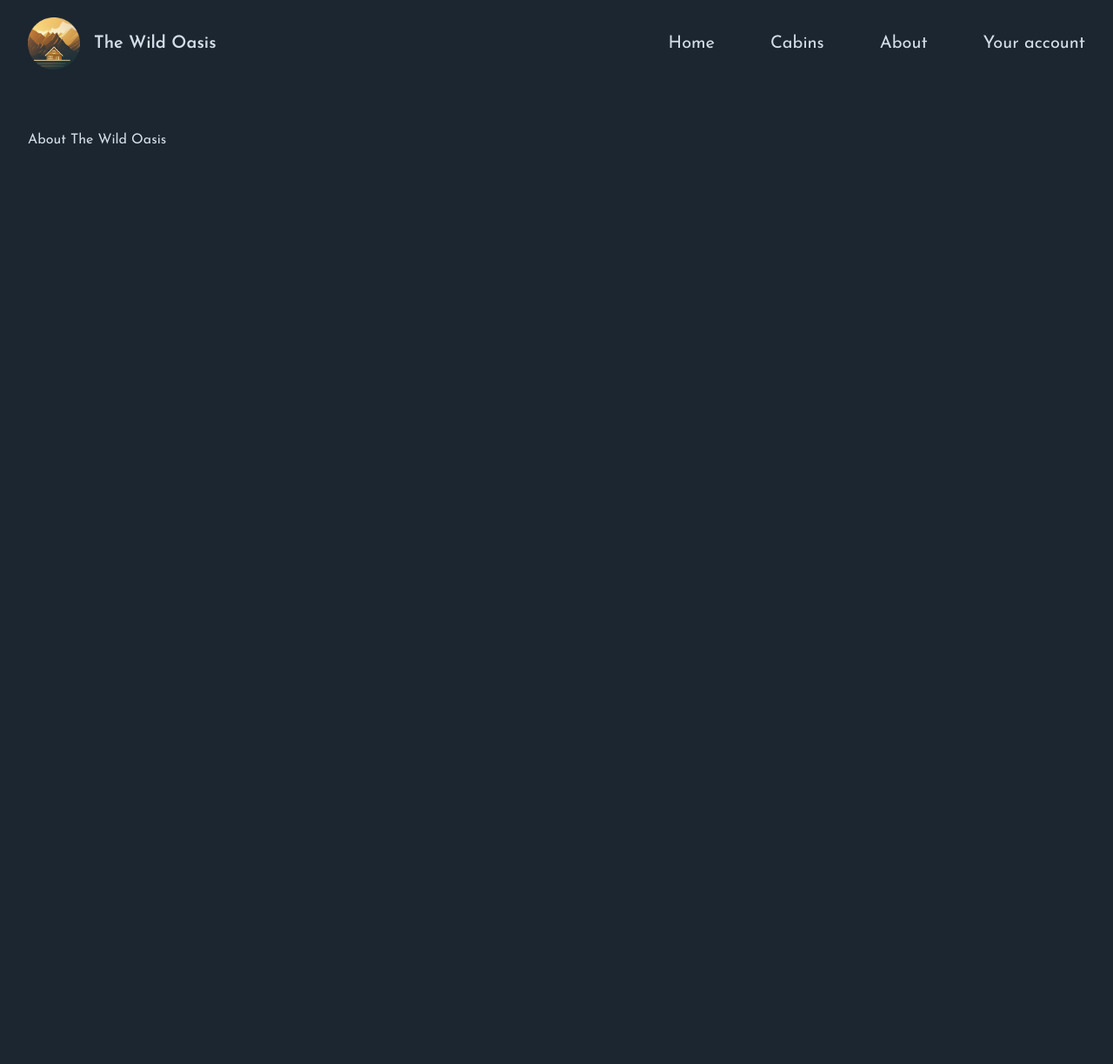
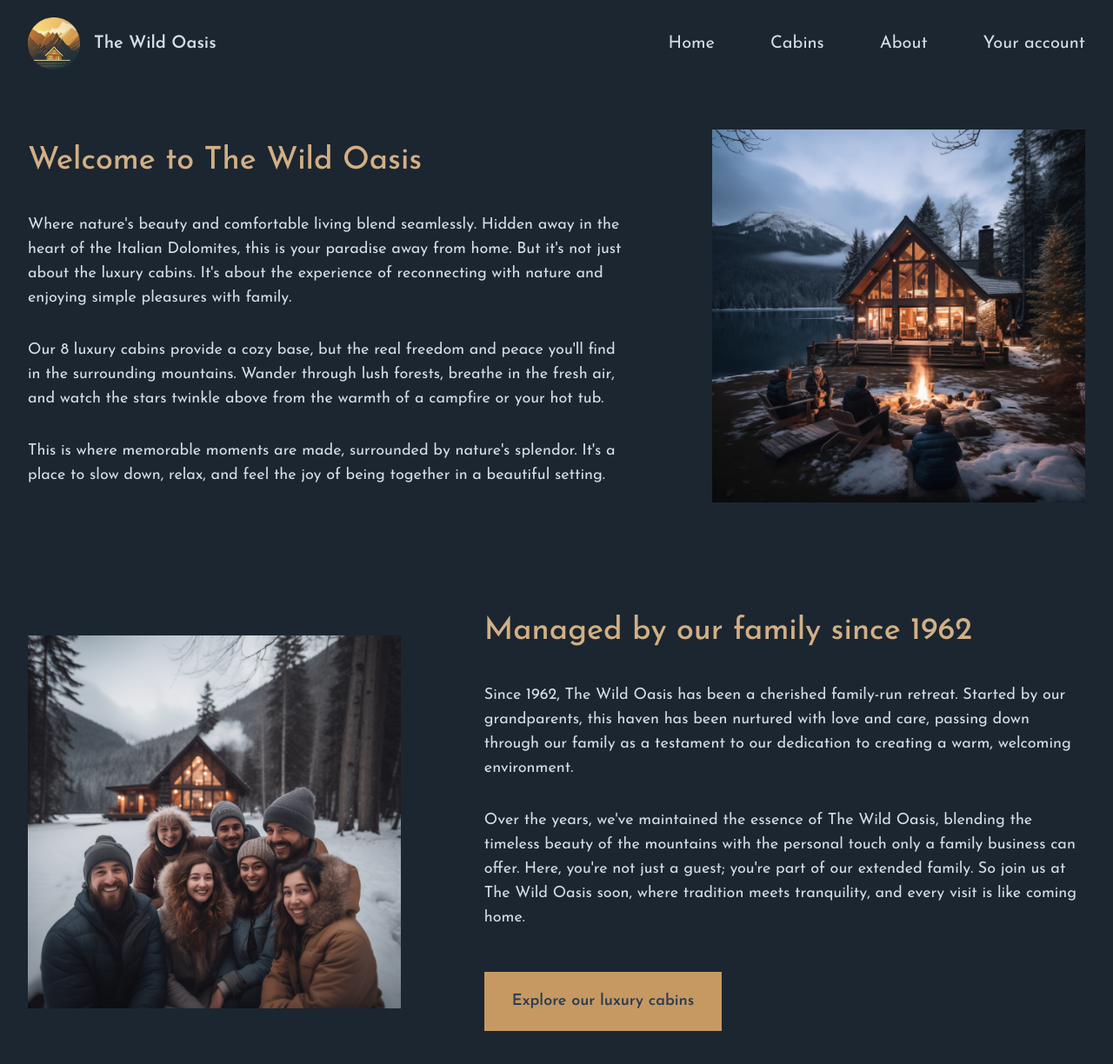
Before and after one commit to marustas/NextJS, a Next.js app: page /about in a window 1280 px wide. Shown: the top 1224 px of the page at 87% size. Before the commit the page ends 800 px from the top, so only its background shows below. Built offline with nearby package versions, Linux system fonts and the light colour scheme.

Commit message:
feat: about and cabins page layout

```diff
--- a/app/about/page.tsx
+++ b/app/about/page.tsx
@@ -1,3 +1,89 @@
+import Image from "next/image";
+import Link from "next/link";
+import about1 from "../../public/about-1.jpg";
+
+export const metadata = {
+  title: "About",
+};
+
 export default function Page() {
-  return <h1>About The Wild Oasis</h1>;
+  return (
+    <div className="grid grid-cols-5 gap-x-24 gap-y-32 text-lg items-center">
+      <div className="col-span-3">
+        <h1 className="text-4xl mb-10 text-accent-400 font-medium">
+          Welcome to The Wild Oasis
+        </h1>
+
+        <div className="space-y-8">
+          <p>
+            Where nature's beauty and comfortable living blend seamlessly.
+            Hidden away in the heart of the Italian Dolomites, this is your
+            paradise away from home. But it's not just about the luxury cabins.
+            It's about the experience of reconnecting with nature and enjoying
+            simple pleasures with family.
+          </p>
+          <p>
+            Our 8 luxury cabins provide a cozy base, but the real freedom and
+            peace you'll find in the surrounding mountains. Wander through lush
+            forests, breathe in the fresh air, and watch the stars twinkle above
+            from the warmth of a campfire or your hot tub.
+          </p>
+          <p>
+            This is where memorable moments are made, surrounded by nature's
+            splendor. It's a place to slow down, relax, and feel the joy of
+            being together in a beautiful setting.
+          </p>
+        </div>
+      </div>
+
+      <div className="col-span-2">
+        <Image
+          src={about1}
+          alt="Family sitting around a fire pit in front of cabin"
+          placeholder="blur"
+        />
+      </div>
+
+      <div className="col-span-2 relative aspect-square">
+        <Image
+          src="/about-2.jpg"
+          alt="Family that manages The Wild Oasis"
+          className="object-cover"
+          fill
+        />
+      </div>
+
+      <div className="col-span-3">
+        <h1 className="text-4xl mb-10 text-accent-400 font-medium">
+          Managed by our family since 1962
+        </h1>
+
+        <div className="space-y-8">
+          <p>
+            Since 1962, The Wild Oasis has been a cherished family-run retreat.
+            Started by our grandparents, this haven has been nurtured with love
+            and care, passing down through our family as a testament to our
+            dedication to creating a warm, welcoming environment.
+          </p>
+          <p>
+            Over the years, we've maintained the essence of The Wild Oasis,
+            blending the timeless beauty of the mountains with the personal
+            touch only a family business can offer. Here, you're not just a
+            guest; you're part of our extended family. So join us at The Wild
+            Oasis soon, where tradition meets tranquility, and every visit is
+            like coming home.
+          </p>
+
+          <div>
+            <Link
+              href="/cabins"
+              className="inline-block mt-4 bg-accent-500 px-8 py-5 text-primary-800 text-lg font-semibold hover:bg-accent-600 transition-all"
+            >
+              Explore our luxury cabins
+            </Link>
+          </div>
+        </div>
+      </div>
+    </div>
+  );
 }
--- a/app/cabins/page.tsx
+++ b/app/cabins/page.tsx
@@ -1,20 +1,30 @@
-import Counter from "../components/Counter";
+import CabinCard from "../components/CabinCard";
 
-export default async function Page() {
-  const res = await fetch("https://jsonplaceholder.typicode.com/users");
-  const data = await res.json();
+export default function Page() {
+  // CHANGE
+  const cabins: any[] = [];
 
   return (
     <div>
-      <h1>Cabins page</h1>
+      <h1 className="text-4xl mb-5 text-accent-400 font-medium">
+        Our Luxury Cabins
+      </h1>
+      <p className="text-primary-200 text-lg mb-10">
+        Cozy yet luxurious cabins, located right in the heart of the Italian
+        Dolomites. Imagine waking up to beautiful mountain views, spending your
+        days exploring the dark forests around, or just relaxing in your private
+        hot tub under the stars. Enjoy nature's beauty in your own little home
+        away from home. The perfect spot for a peaceful, calm vacation. Welcome
+        to paradise.
+      </p>
 
-      <ul>
-        {data.map((user: any) => (
-          <li key={user.id}>{user.name}</li>
-        ))}
-      </ul>
-
-      <Counter users={data} />
+      {cabins.length > 0 && (
+        <div className="grid sm:grid-cols-1 md:grid-cols-2 gap-8 lg:gap-12 xl:gap-14">
+          {cabins.map((cabin) => (
+            <CabinCard cabin={cabin} key={cabin.id} />
+          ))}
+        </div>
+      )}
     </div>
   );
 }
--- a/starter/components/CabinCard.js
+++ b/app/components/CabinCard.tsx
@@ -1,6 +1,4 @@
-import { UsersIcon } from "@heroicons/react/24/solid";
-
-function CabinCard({ cabin }) {
+function CabinCard({ cabin }: { cabin: any }) {
   const { id, name, maxCapacity, regularPrice, discount, image } = cabin;
 
   return (
@@ -18,7 +16,7 @@ function CabinCard({ cabin }) {
           </h3>
 
           <div className="flex gap-3 items-center mb-2">
-            <UsersIcon className="h-5 w-5 text-primary-600" />
+            {/* <UsersIcon className="h-5 w-5 text-primary-600" /> */}
             <p className="text-lg text-primary-200">
               For up to <span className="font-bold">{maxCapacity}</span> guests
             </p>
--- a/starter/pages/about-page.js
+++ /dev/null
@@ -1,75 +0,0 @@
-export default function Page() {
-  return (
-    <div className="grid grid-cols-5 gap-x-24 gap-y-32 text-lg items-center">
-      <div className="col-span-3">
-        <h1 className="text-4xl mb-10 text-accent-400 font-medium">
-          Welcome to The Wild Oasis
-        </h1>
-
-        <div className="space-y-8">
-          <p>
-            Where nature's beauty and comfortable living blend seamlessly.
-            Hidden away in the heart of the Italian Dolomites, this is your
-            paradise away from home. But it's not just about the luxury cabins.
-            It's about the experience of reconnecting with nature and enjoying
-            simple pleasures with family.
-          </p>
-          <p>
-            Our 8 luxury cabins provide a cozy base, but the real freedom and
-            peace you'll find in the surrounding mountains. Wander through lush
-            forests, breathe in the fresh air, and watch the stars twinkle above
-            from the warmth of a campfire or your hot tub.
-          </p>
-          <p>
-            This is where memorable moments are made, surrounded by nature's
-            splendor. It's a place to slow down, relax, and feel the joy of
-            being together in a beautiful setting.
-          </p>
-        </div>
-      </div>
-
-      <div className="col-span-2">
-        <img
-          src="/about-1.jpg"
-          alt="Family sitting around a fire pit in front of cabin"
-        />
-      </div>
-
-      <div className="col-span-2">
-        <img src="/about-2.jpg" alt="Family that manages The Wild Oasis" />
-      </div>
-
-      <div className="col-span-3">
-        <h1 className="text-4xl mb-10 text-accent-400 font-medium">
-          Managed by our family since 1962
-        </h1>
-
-        <div className="space-y-8">
-          <p>
-            Since 1962, The Wild Oasis has been a cherished family-run retreat.
-            Started by our grandparents, this haven has been nurtured with love
-            and care, passing down through our family as a testament to our
-            dedication to creating a warm, welcoming environment.
-          </p>
-          <p>
-            Over the years, we've maintained the essence of The Wild Oasis,
-            blending the timeless beauty of the mountains with the personal
-            touch only a family business can offer. Here, you're not just a
-            guest; you're part of our extended family. So join us at The Wild
-            Oasis soon, where tradition meets tranquility, and every visit is
-            like coming home.
-          </p>
-
-          <div>
-            <a
-              href="/cabins"
-              className="inline-block mt-4 bg-accent-500 px-8 py-5 text-primary-800 text-lg font-semibold hover:bg-accent-600 transition-all"
-            >
-              Explore our luxury cabins
-            </a>
-          </div>
-        </div>
-      </div>
-    </div>
-  );
-}
--- a/starter/pages/cabins-page.js
+++ /dev/null
@@ -1,30 +0,0 @@
-import CabinCard from "@/app/_components/CabinCard";
-
-export default function Page() {
-  // CHANGE
-  const cabins = [];
-
-  return (
-    <div>
-      <h1 className="text-4xl mb-5 text-accent-400 font-medium">
-        Our Luxury Cabins
-      </h1>
-      <p className="text-primary-200 text-lg mb-10">
-        Cozy yet luxurious cabins, located right in the heart of the Italian
-        Dolomites. Imagine waking up to beautiful mountain views, spending your
-        days exploring the dark forests around, or just relaxing in your private
-        hot tub under the stars. Enjoy nature's beauty in your own little home
-        away from home. The perfect spot for a peaceful, calm vacation. Welcome
-        to paradise.
-      </p>
-
-      {cabins.length > 0 && (
-        <div className="grid sm:grid-cols-1 md:grid-cols-2 gap-8 lg:gap-12 xl:gap-14">
-          {cabins.map((cabin) => (
-            <CabinCard cabin={cabin} key={cabin.id} />
-          ))}
-        </div>
-      )}
-    </div>
-  );
-}
```
